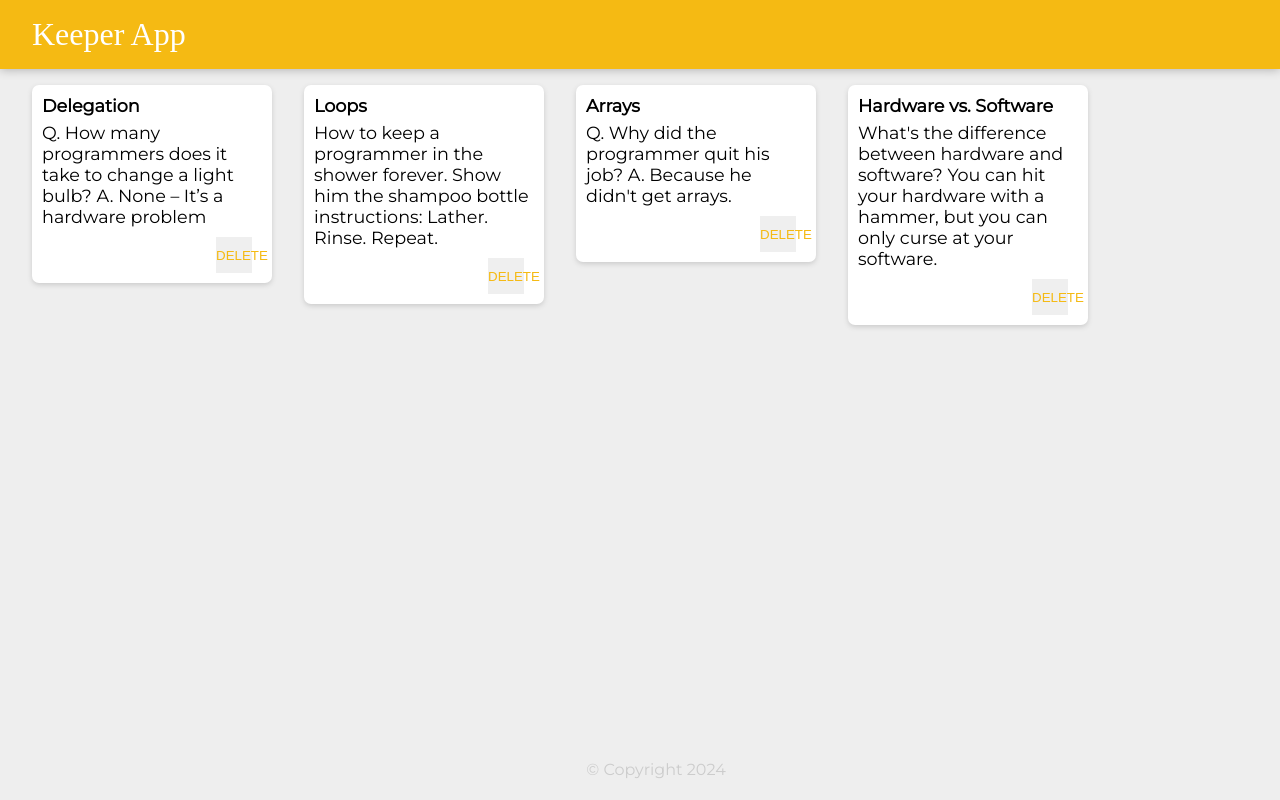
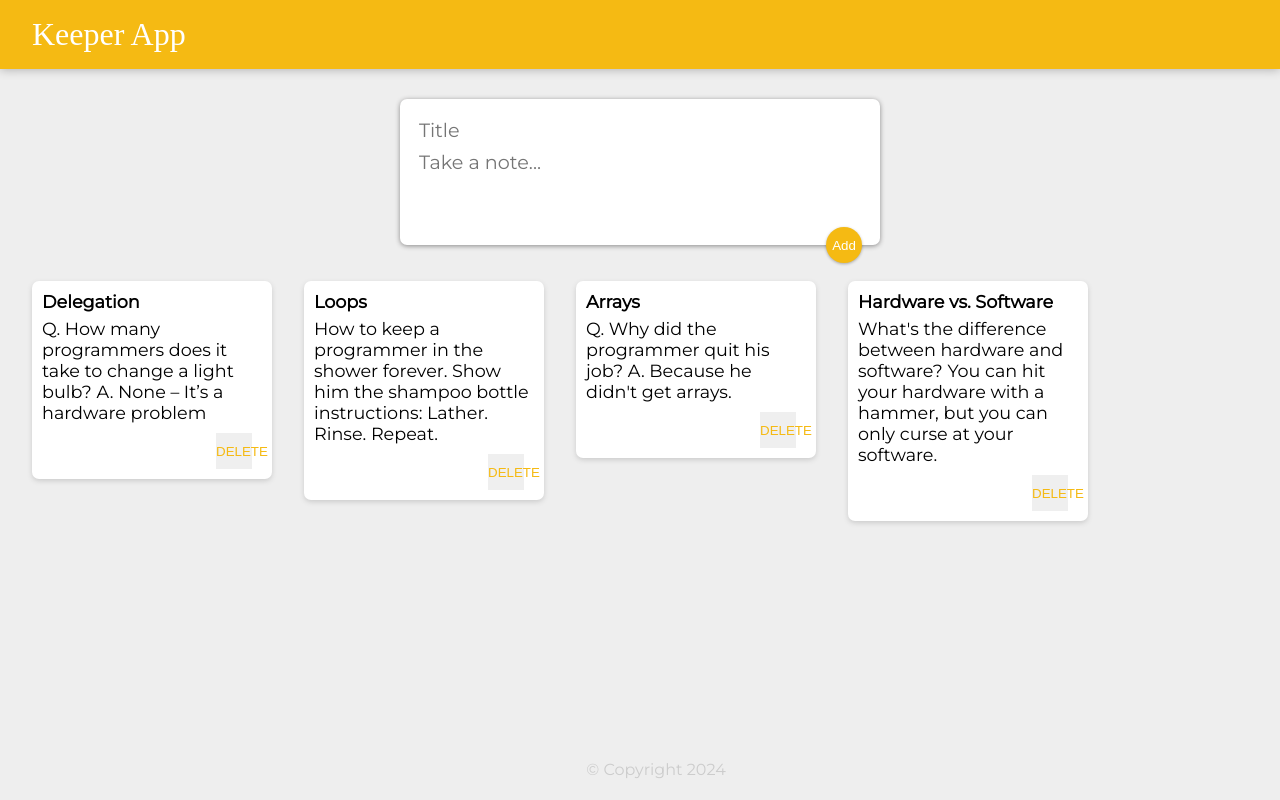
Before and after one commit to cochecheee/keeper-app, a React (Create React App) app: page / in a window 1280 px wide. Built offline with nearby package versions, Linux system fonts and the light colour scheme; a web font is replaced by a local one.

Commit message:
add new note

```diff
--- a/src/component/App.jsx
+++ b/src/component/App.jsx
@@ -3,13 +3,58 @@ import Header from "./Header"
 import Footer from "./Footer"
 import Note from "./Note"
 import notes from "../notes.js"
+import AddNote from "./AddNote.jsx"
 
 function App() {
+    // Create a constant that keeps track of the title and content.
+    const [newNote, setNewNote] = React.useState({
+        title: "",
+        content: ""
+    })
+
+    // handle state list of note
+    const [listNote, setListNote] = React.useState(notes)
+
+    // Add new note to an array.
+    function addNote(event) {
+        const addedNote = {
+            key: listNote.length + 1,
+            title: newNote.title,
+            content: newNote.content
+        }
+
+        setListNote(prevList => {
+            return [...prevList, addedNote]
+        })
+        // prevent reload page
+        event.preventDefault()
+    }
+
+    function handleChange(event) {
+        const { name, value } = event.target
+        setNewNote((prevNote) => {
+            return {
+                ...prevNote,
+                [name]: value
+            }
+        })
+    }
+
+    function deleteNote(id) {
+        console.log("item deleted");
+
+    }
+
     return <div>
         <Header />
-        {notes.map((note) => {
-            return <Note key={note.key} title={note.title} content={note.content} />
+
+        <AddNote addNote={addNote} handleChange={handleChange} />
+
+        {/* Take array and render seperate Note components for each item. */}
+        {listNote.map((note) => {
+            return <Note key={note.key} id={note.key} title={note.title} content={note.content} deleteNote={deleteNote} />
         })}
+
         <Footer />
     </div>
 }
```
